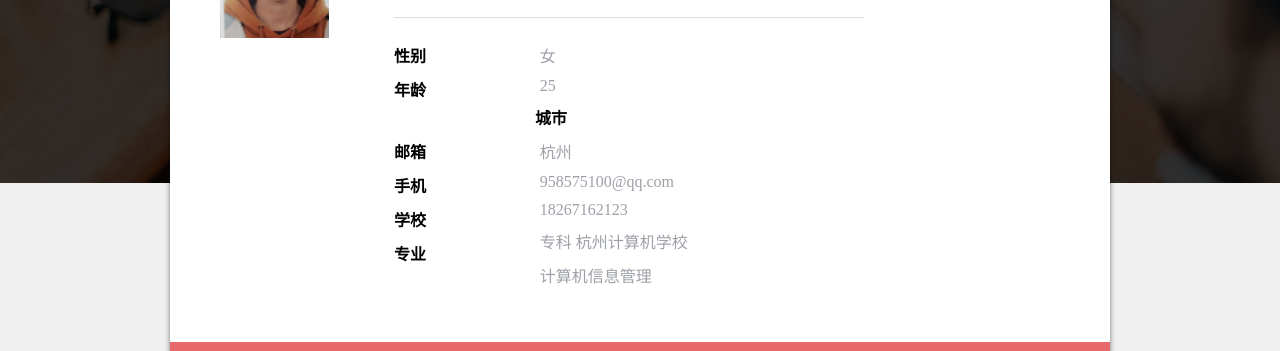
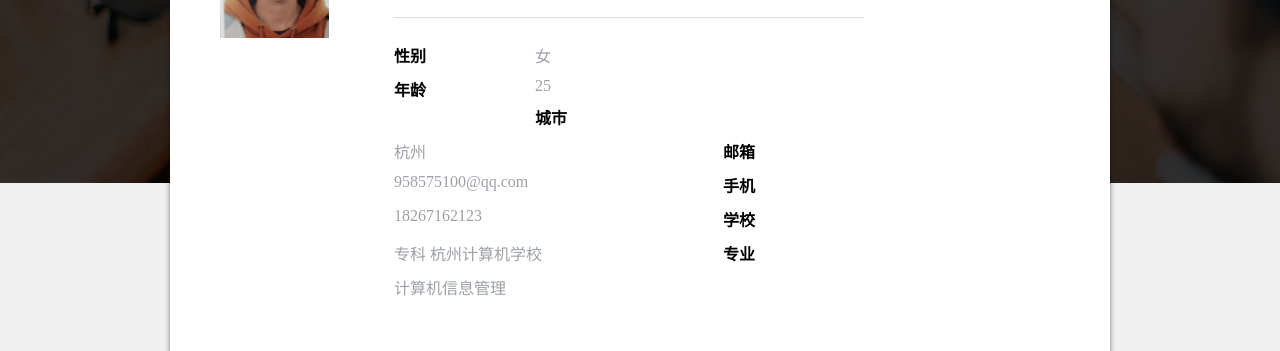
Before and after one commit to oceans42/oceans42.github.io, a plain HTML site: page index.html in a window 1280 px wide. Shown: the part 332-683 px from the top of the page. Drawn offline with Linux system fonts and the light colour scheme; a script that the page names is missing.

Commit message:
解决bug

```diff
--- a/index.html
+++ b/index.html
@@ -125,7 +125,7 @@
             <span style="font-size:0.5em;color: #888;">前端开发工程师</span>
           </h1>
           <hr>
-          <dl>
+          <dl class="clearfix">
             <dt>性别</dt>
             <dd>女</dd>
             <dt>年龄</dt>
--- a/main.css
+++ b/main.css
@@ -94,10 +94,9 @@ h1,h2,h3,h4,h5,h6{ font-weight: normal; }
 .userCard .text h1 { margin-top: 18px; }
 .userCard .text hr { margin: 20px 0; }
 .userCard .pictureAndText { padding: 50px; }
-.userCard dl dt { float: left; padding: 5px 0; }
-.userCard dl dd{ float: right; padding: 5px 0; }
+.userCard dl dt, .userCard dl dd { float: left; padding: 5px 0; }
 .userCard dl dt { width: 30%; font-weight: bold; }
-.userCard dl dd { width: 69%; color: #9da0a7; }
+.userCard dl dd { width: 70%; color: #9da0a7; }
 
 .userCard > footer.media { background: #e6686a; text-align: center; }
 .userCard > footer.media > a { display: inline-block; width: 40px; line-height: 30px; padding: 5px 0;
```
